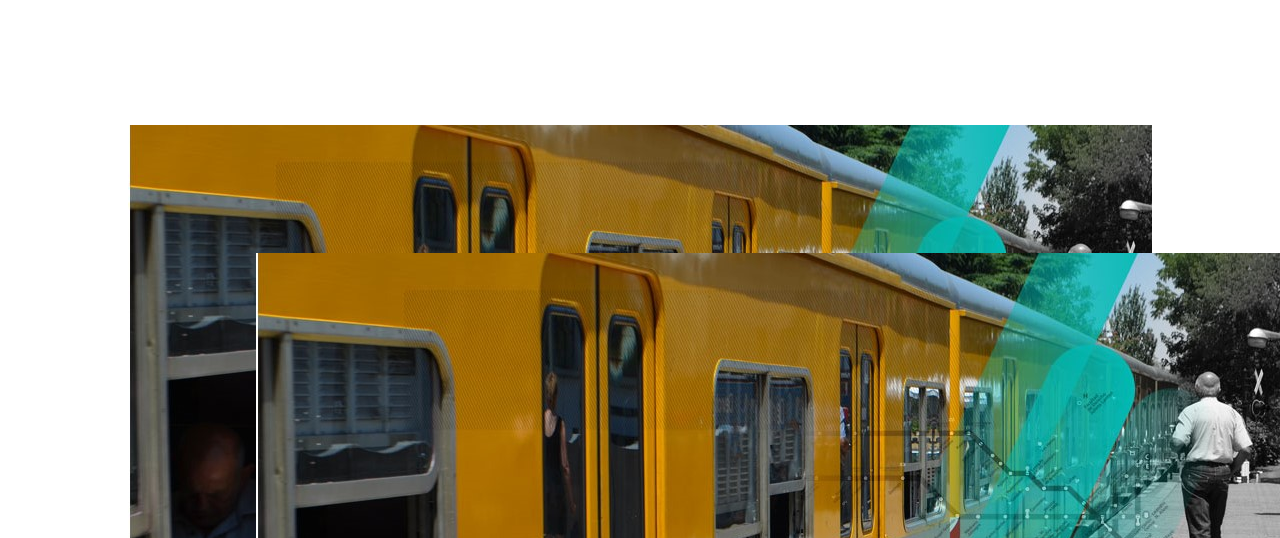
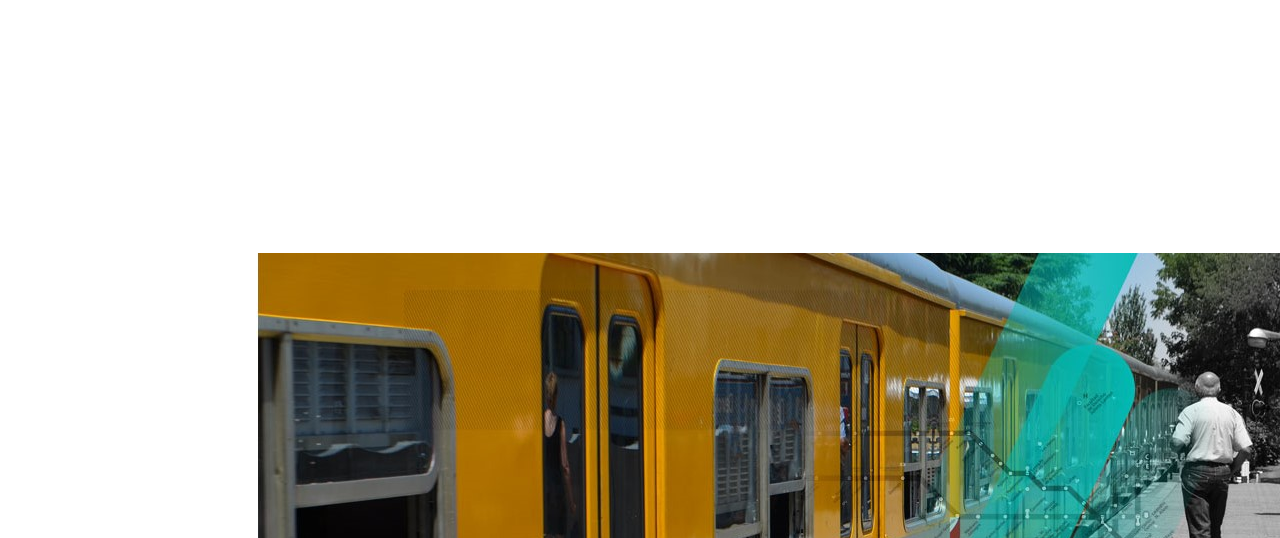
Before and after one commit to Melnato90/repositorioentrega, a plain HTML site: page index.html in a window 1280 px wide. Shown: the part 262-800 px from the top of the page. Drawn offline with Linux system fonts and the light colour scheme.

Commit message:
ay maldito banner

```diff
--- a/Css/style.css
+++ b/Css/style.css
@@ -43,7 +43,7 @@ body {
 .banner {
   padding: 10%;
   margin: 10%;
-  background-image: url(../imagenes/banner.jpg);
+
   background-repeat: no-repeat;
   background-attachment: fixed;
 }
```
